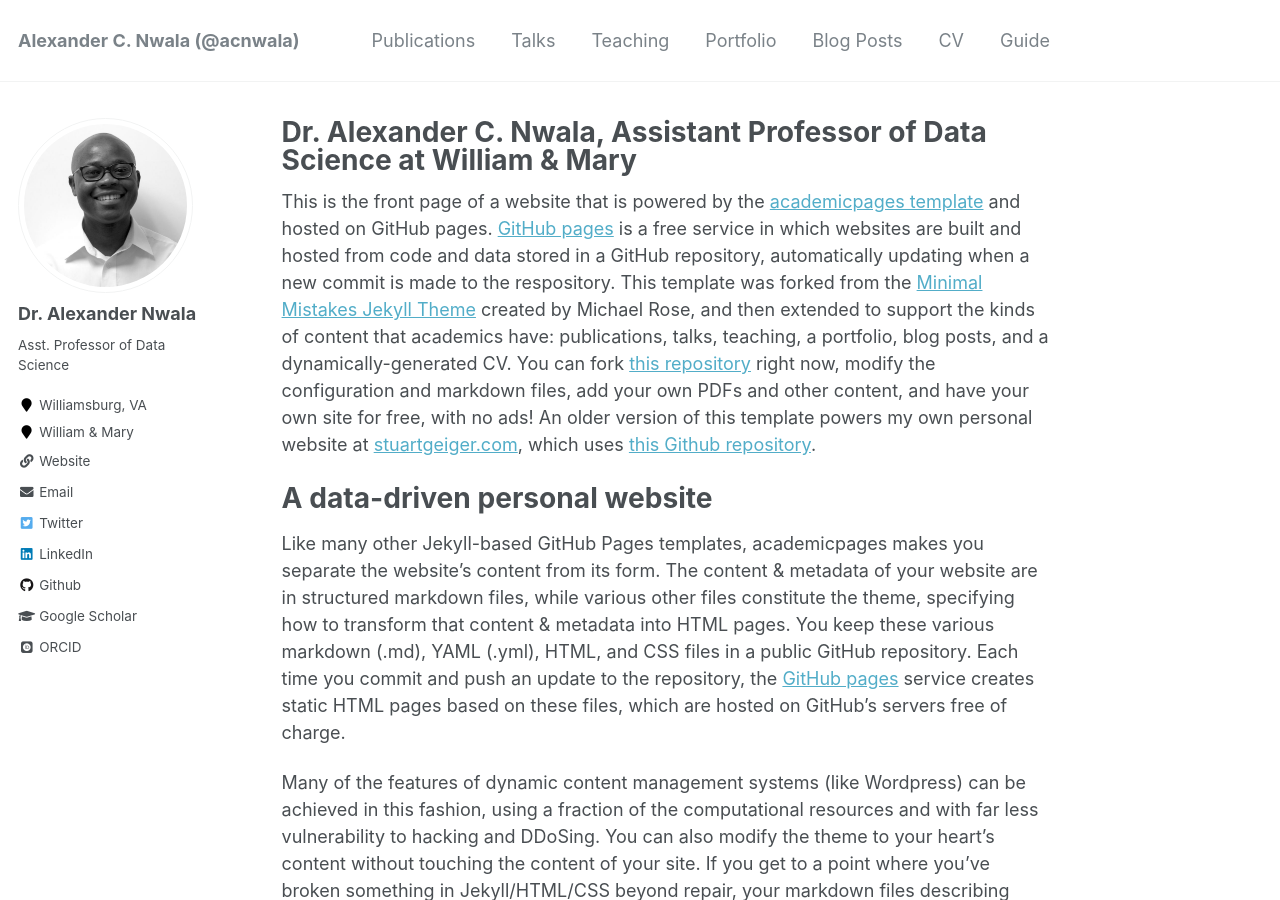
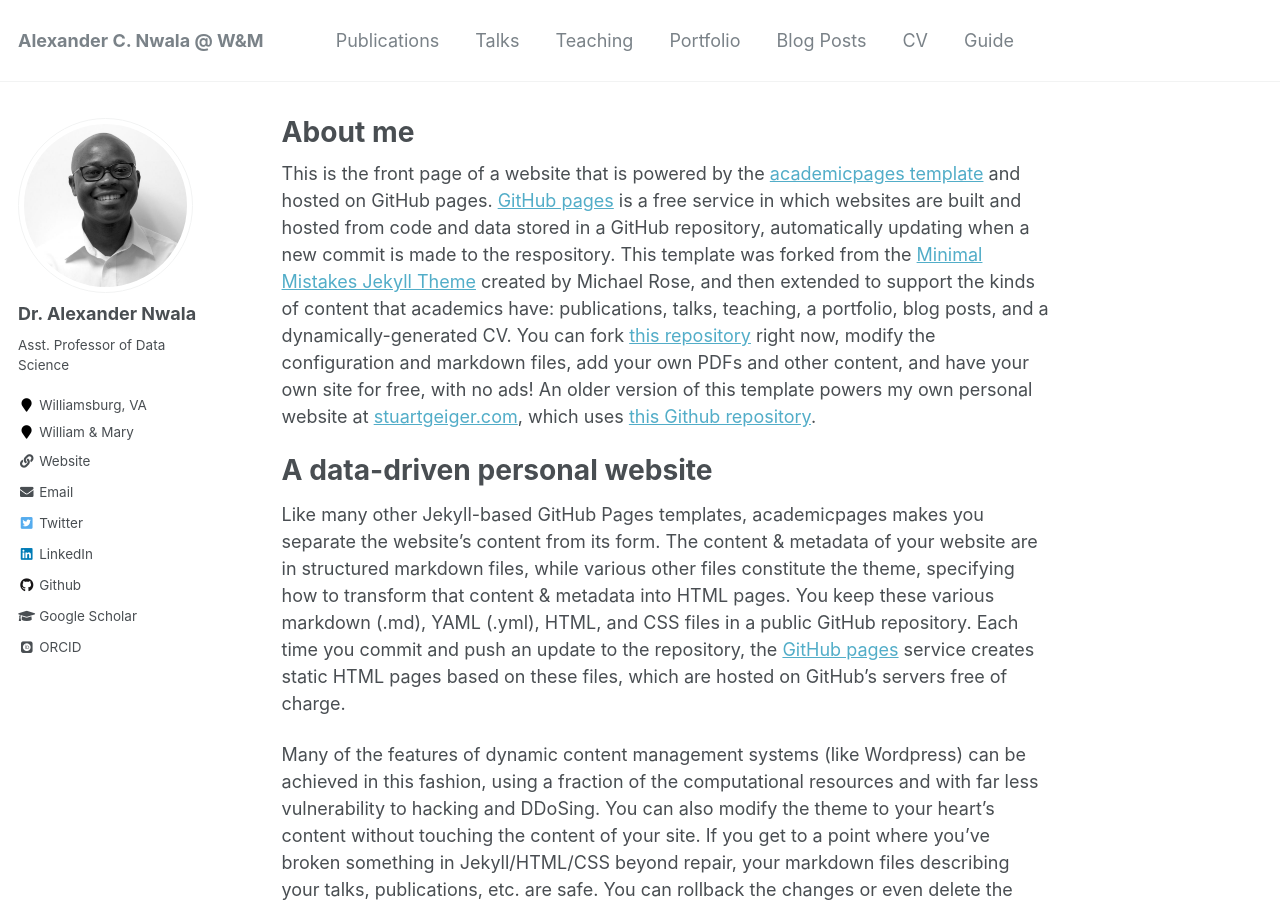
Before and after one commit to xandernwala/xandernwala.github.io, a Jekyll site: the page built from _pages/about.md, in a window 1280 px wide and 900 px high. Built offline with Jekyll 4.4.1, drawn with Linux system fonts in a browser that asks for light colours; some web fonts are replaced.

Commit message:
updating personal info

```diff
--- a/_config.yml
+++ b/_config.yml
@@ -7,7 +7,7 @@
 
 # Site Settings
 locale                   : "en-US"
-title                    : "Alexander C. Nwala (@acnwala)"
+title                    : "Alexander C. Nwala @ W&M"
 title_separator          : "-"
 name                     : &name "Dr. Alexander C. Nwala"
 description              : &description "Assistant Professor of Data Science at William & Mary"
@@ -15,10 +15,10 @@ url                      : https://xandernwala.github.io # the base hostname & p
 baseurl                  : "" # the subpath of your site, e.g. "/blog"
 repository               : "xandernwala/xandernwala.github.io"
 teaser                   :  # filename of teaser fallback teaser image placed in /images/, .e.g. "500x300.png"
-breadcrumbs              : false # true, false (default)
+breadcrumbs              : true # true, false (default)
 words_per_minute         : 160
 future                   : true
-read_more                : "disabled" # if enabled, adds "Read more" links to excerpts
+read_more                : "enabled" # if enabled, adds "Read more" links to excerpts
 talkmap_link             : false #change to true to add link to talkmap on talks page
 comments:
   provider               : # false (default), "disqus", "discourse", "facebook", "google-plus", "staticman", "custom"
@@ -57,7 +57,7 @@ yandex_site_verification :
 
 # Social Sharing
 twitter:
-  username               : &acnwala
+  username               : "acnwala"
 facebook:
   username               :
   app_id                 :
@@ -110,7 +110,7 @@ author:
   stackoverflow    : # http://stackoverflow.com/users/123456/username
   steam            :
   tumblr           :
-  twitter          : "anwala"
+  twitter          : "acnwala"
   vine             :
   weibo            :
   xing             :
--- a/_pages/about.md
+++ b/_pages/about.md
@@ -1,6 +1,6 @@
 ---
 permalink: /
-title: "Dr. Alexander C. Nwala, Assistant Professor of Data Science at William & Mary"
+title: "About me"
 excerpt: "About me"
 author_profile: true
 redirect_from:
```
